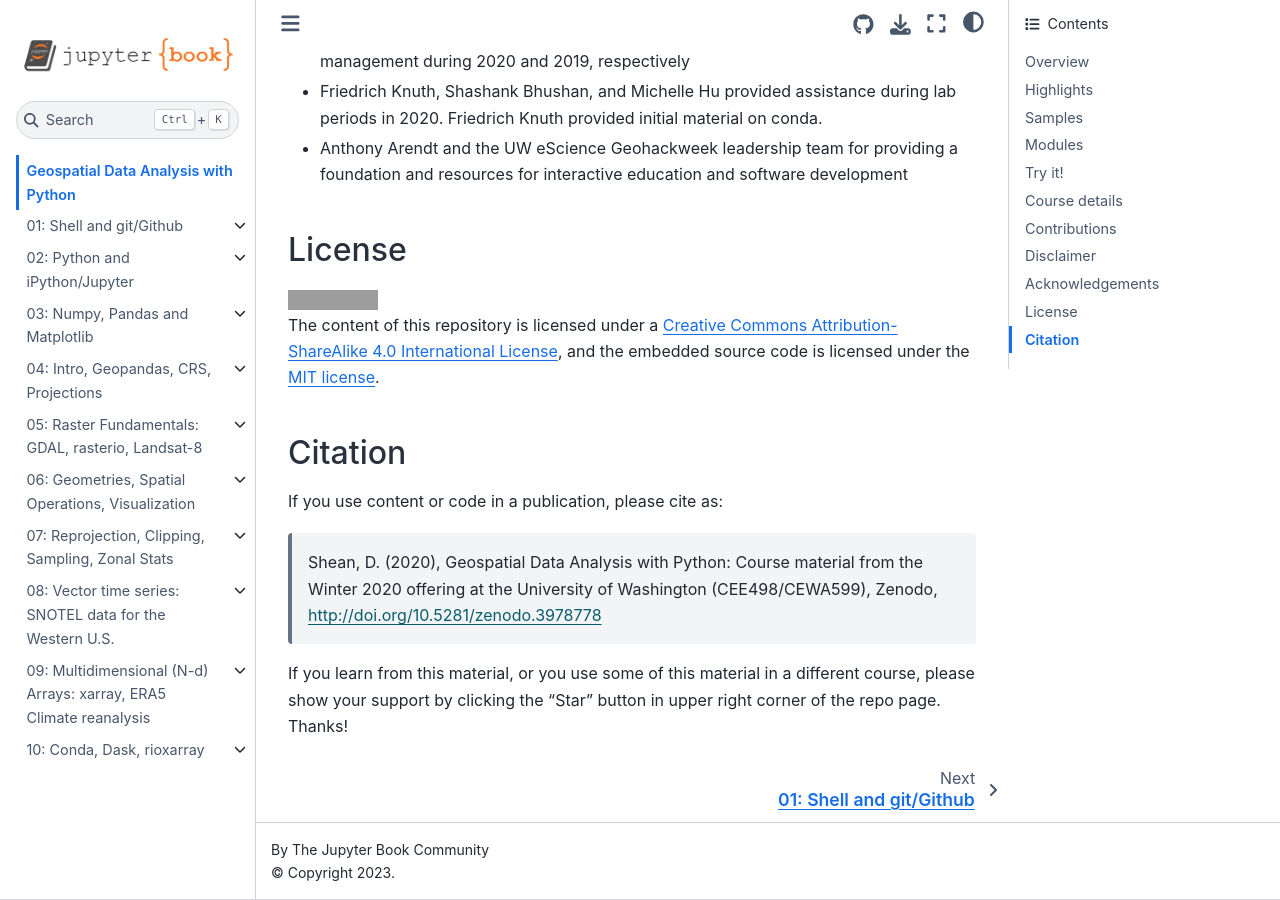
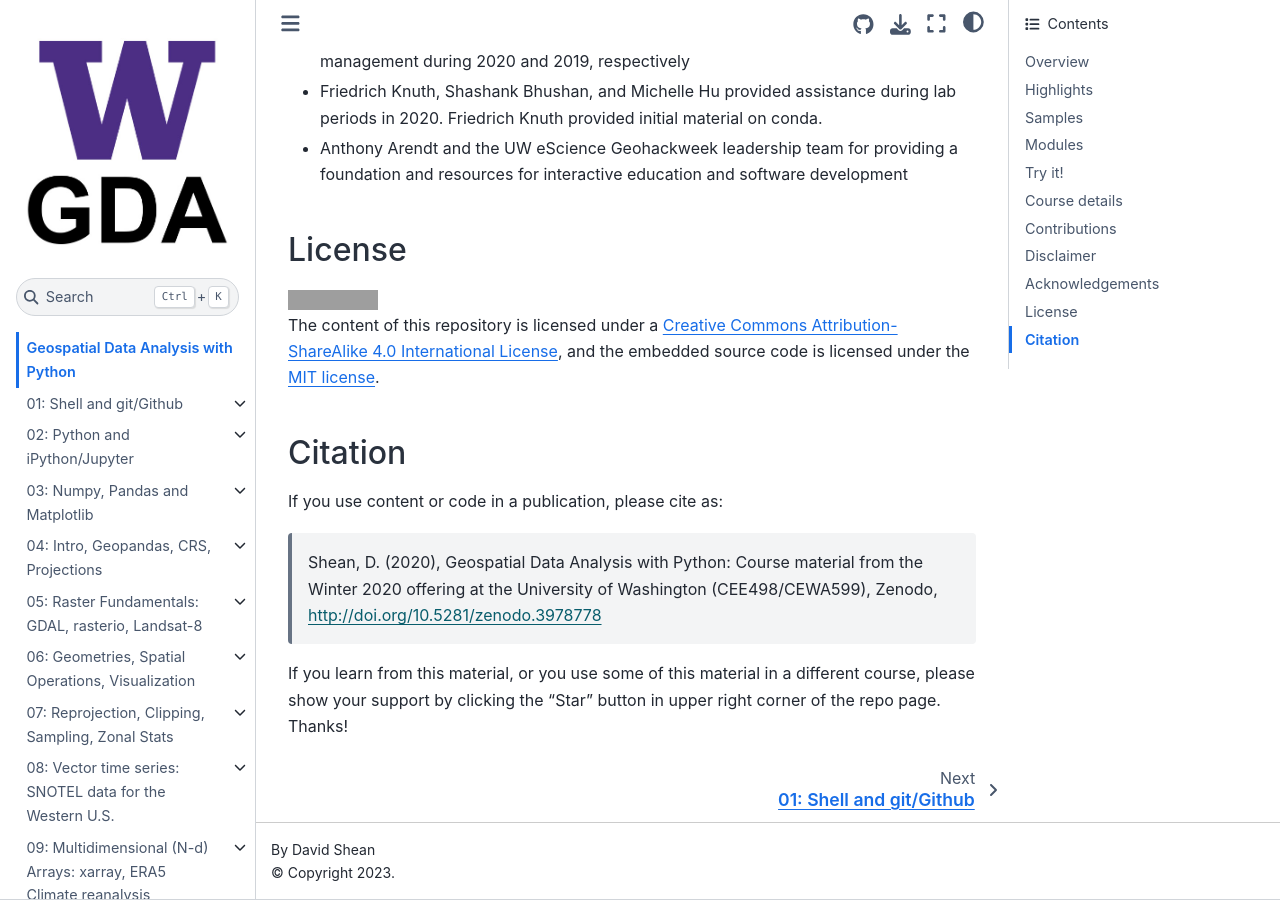
Before and after one commit to UW-GDA/jupyterbook, a Jupyter Book: the page built from book/intro.md, in a window 1280 px wide and 900 px high, scrolled down 7110 px. Built offline with Jupyter Book 1.0.4 settings and Sphinx 7.4.7 and the Sphinx Book theme 1.1.4, drawn with Linux system fonts in a browser that asks for light colours; pages that are not in the unit, such as notebooks, are missing from menus; grey boxes are pictures that could not be loaded.

Commit message:
Update _config.yml title, author, logo

```diff
--- a/book/_config.yml
+++ b/book/_config.yml
@@ -1,9 +1,9 @@
 # Book settings
 # Learn more at https://jupyterbook.org/customize/config.html
 
-title: University of Washington Geospatial Data Analysis with Python
-author: The Jupyter Book Community
-logo: logo.png
+title: Geospatial Data Analysis with Python
+author: David Shean
+logo: UW_GDA_logo_pad.jpg
 
 # Force re-execution of notebooks on each build.
 # See https://jupyterbook.org/content/execute.html
```
